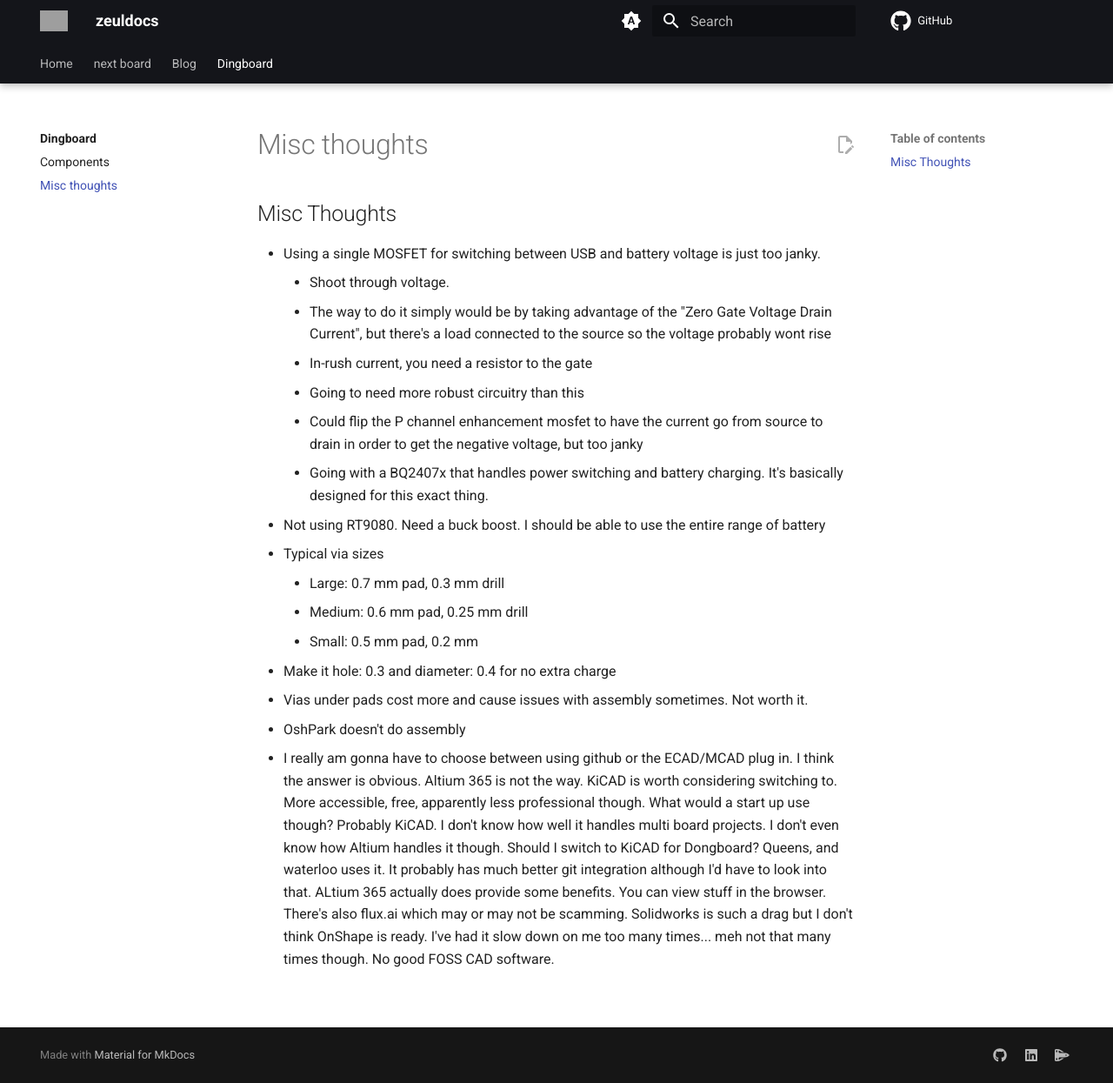
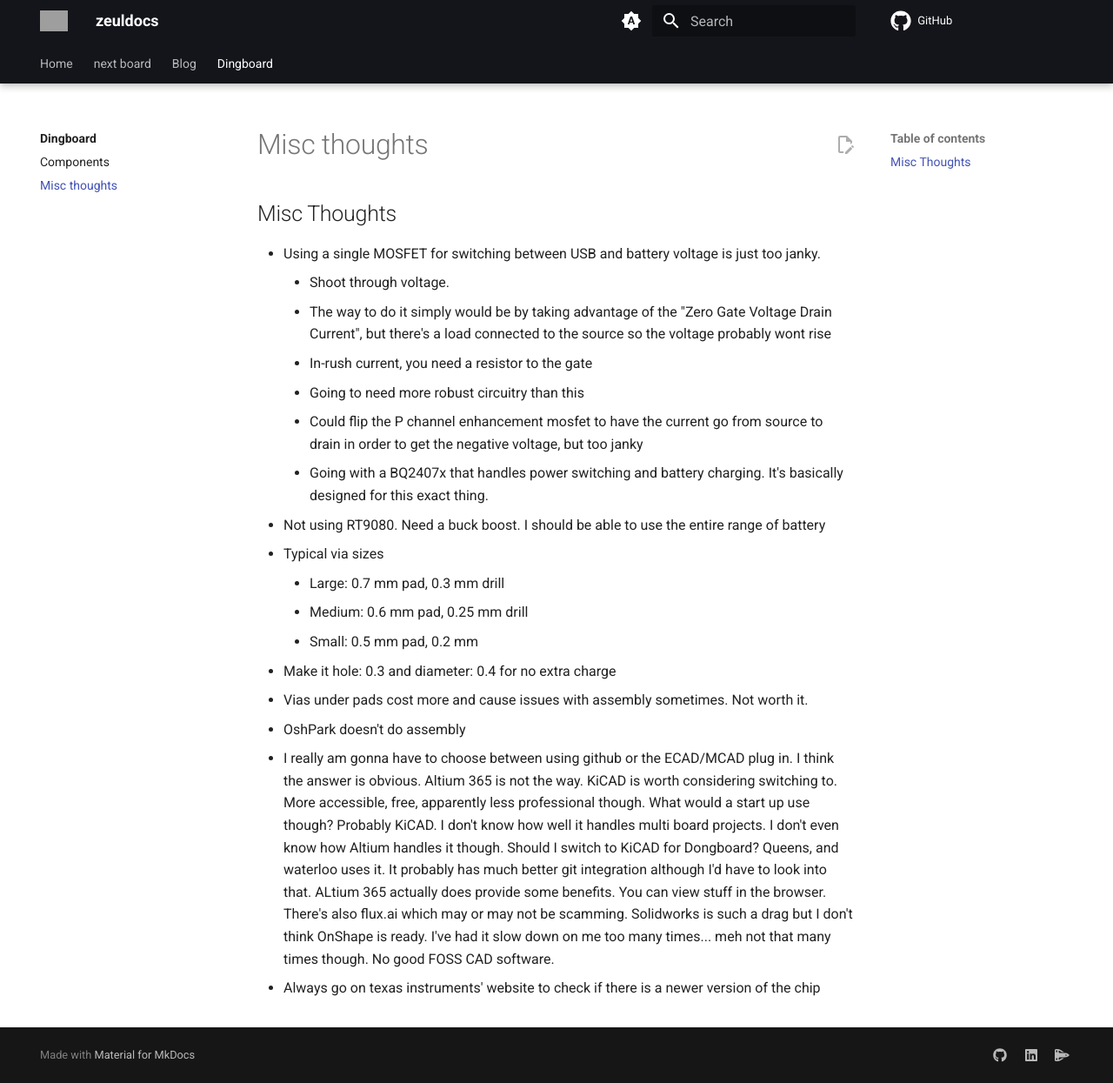
Before and after one commit to sonicavionics/sonicavionics.com, an MkDocs documentation site: the page built from docs/dingboard/misc-thoughts.md, in a window 1280 px wide and 1245 px high. Shown: the whole window at 87% size. Built offline with MkDocs 1.6.1 and Material for MkDocs 9.7.7, drawn with Linux system fonts in a browser that asks for light colours; comment, search, counter and statistics services are not loaded; grey boxes are pictures that could not be loaded.

Commit message:
add a tip

```diff
--- a/docs/dingboard/misc-thoughts.md
+++ b/docs/dingboard/misc-thoughts.md
@@ -20,3 +20,5 @@
 - OshPark doesn't do assembly
 
 - I really am gonna have to choose between using github or the ECAD/MCAD plug in. I think the answer is obvious. Altium 365 is not the way. KiCAD is worth considering switching to. More accessible, free, apparently less professional though. What would a start up use though? Probably KiCAD. I don't know how well it handles multi board projects. I don't even know how Altium handles it though. Should I switch to KiCAD for Dongboard? Queens, and waterloo uses it. It probably has much better git integration although I'd have to look into that. ALtium 365 actually does provide some benefits. You can view stuff in the browser. There's also flux.ai which may or may not be scamming. Solidworks is such a drag but I don't think OnShape is ready. I've had it slow down on me too many times... meh not that many times though. No good FOSS CAD software.
+
+- Always go on texas instruments' website to check if there is a newer version of the chip
```
